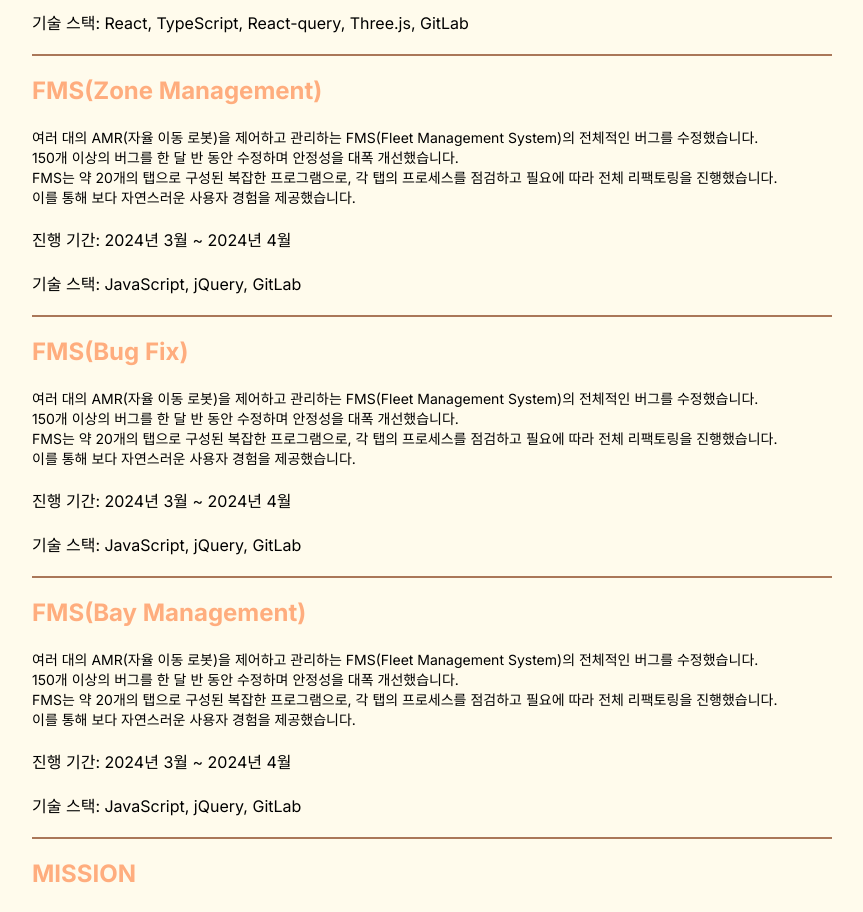
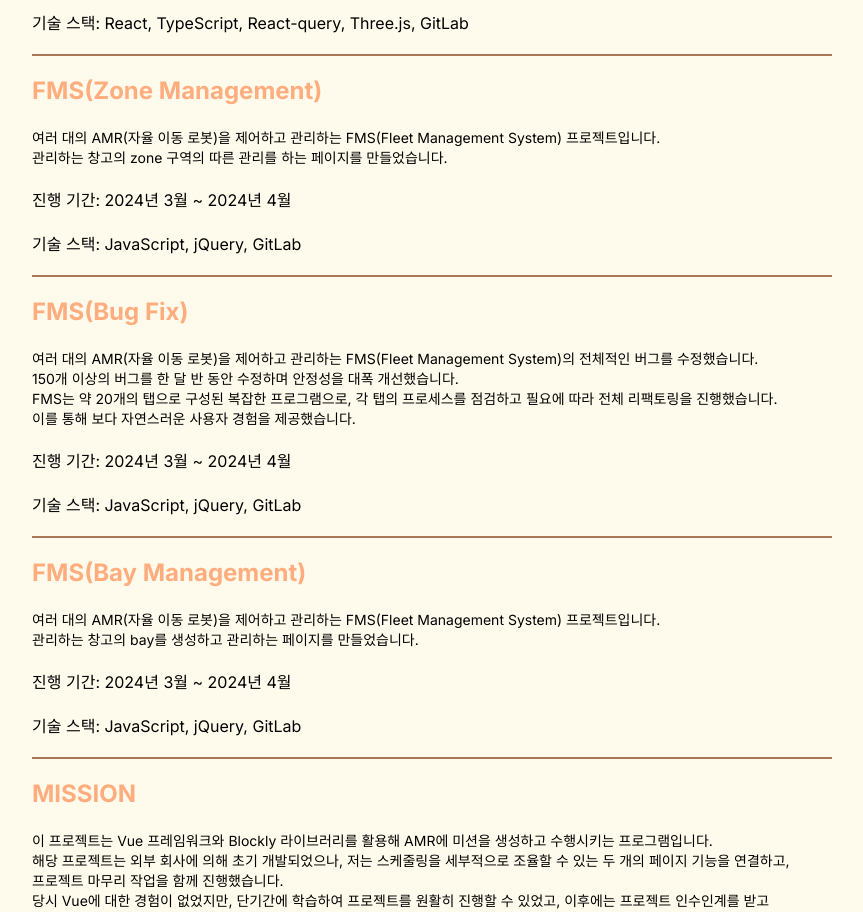
Before and after one commit to heyimcsy/my_portfolio, a Next.js app: page /project in a window 1280 px wide. Shown: the part 480-1392 px from the top of the page, without its empty margins (208-1071 px from the left). Built offline with nearby package versions, Linux system fonts and the light colour scheme.

Commit message:
이력서 수정

```diff
--- a/src/app/project/page.js
+++ b/src/app/project/page.js
@@ -50,15 +50,10 @@ function Thira_Project() {
 			</h2>
 			<div className="gap">
 				<p className="explain">
-					여러 대의 AMR(자율 이동 로봇)을 제어하고 관리하는 FMS(Fleet Management System)의 전체적인
-					버그를 수정했습니다.
+					여러 대의 AMR(자율 이동 로봇)을 제어하고 관리하는 FMS(Fleet Management System)
+					프로젝트입니다.
 					<br />
-					150개 이상의 버그를 한 달 반 동안 수정하며 안정성을 대폭 개선했습니다.
-					<br />
-					FMS는 약 20개의 탭으로 구성된 복잡한 프로그램으로, 각 탭의 프로세스를 점검하고 필요에 따라
-					전체 리팩토링을 진행했습니다.
-					<br />
-					이를 통해 보다 자연스러운 사용자 경험을 제공했습니다.
+					관리하는 창고의 zone 구역의 따른 관리를 하는 페이지를 만들었습니다.
 				</p>
 				<p>진행 기간: 2024년 3월 ~ 2024년 4월</p>
 				<p>기술 스택: JavaScript, jQuery, GitLab</p>
@@ -88,15 +83,10 @@ function Thira_Project() {
 			</h2>
 			<div className="gap">
 				<p className="explain">
-					여러 대의 AMR(자율 이동 로봇)을 제어하고 관리하는 FMS(Fleet Management System)의 전체적인
-					버그를 수정했습니다.
+					여러 대의 AMR(자율 이동 로봇)을 제어하고 관리하는 FMS(Fleet Management System)
+					프로젝트입니다.
 					<br />
-					150개 이상의 버그를 한 달 반 동안 수정하며 안정성을 대폭 개선했습니다.
-					<br />
-					FMS는 약 20개의 탭으로 구성된 복잡한 프로그램으로, 각 탭의 프로세스를 점검하고 필요에 따라
-					전체 리팩토링을 진행했습니다.
-					<br />
-					이를 통해 보다 자연스러운 사용자 경험을 제공했습니다.
+					관리하는 창고의 bay를 생성하고 관리하는 페이지를 만들었습니다.
 				</p>
 				<p>진행 기간: 2024년 3월 ~ 2024년 4월</p>
 				<p>기술 스택: JavaScript, jQuery, GitLab</p>
```
